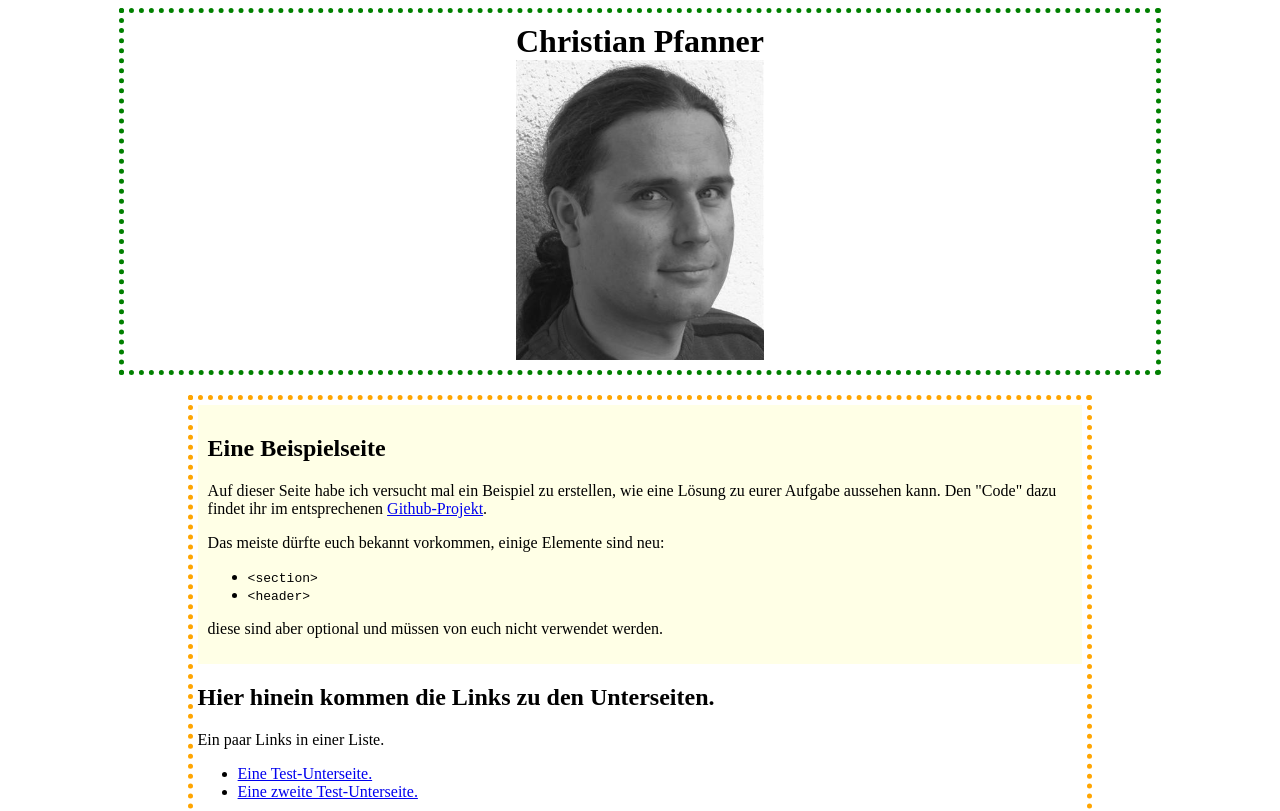
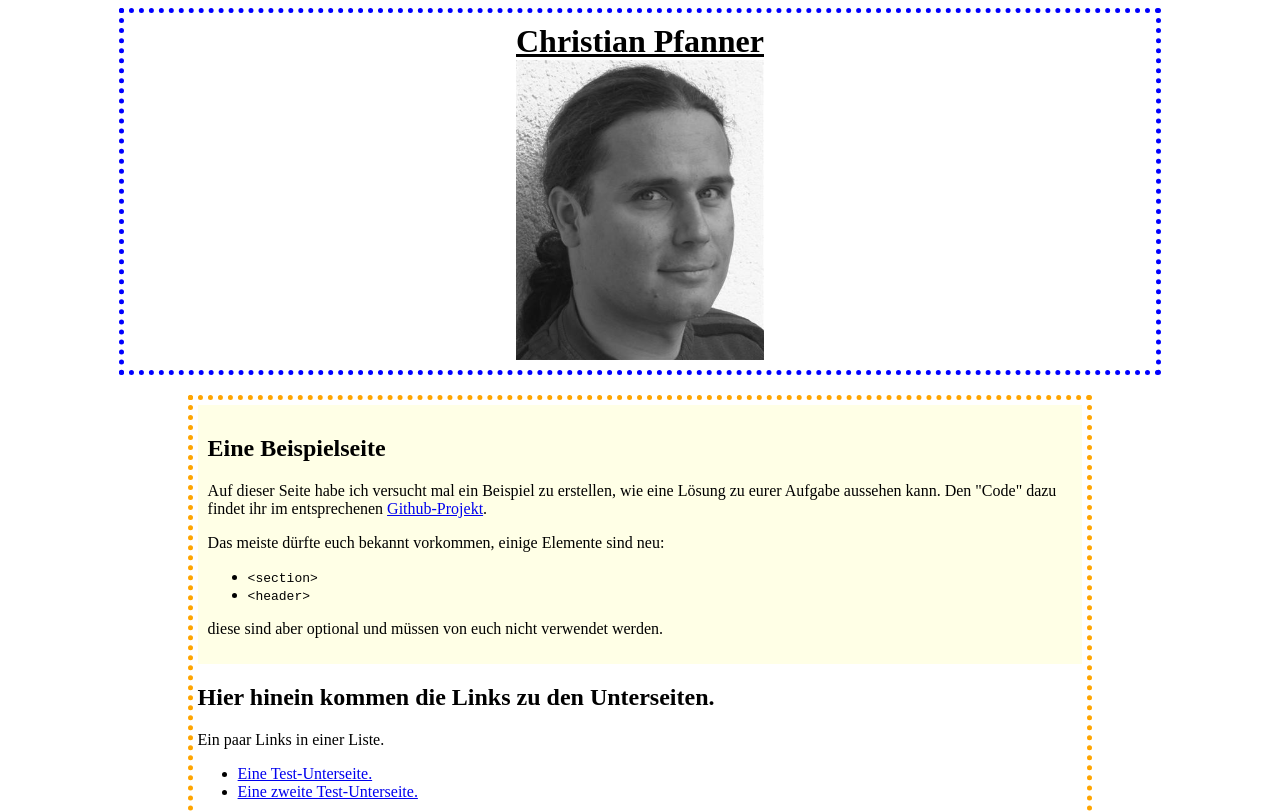
Before and after one commit to chripf/BORG_EGG, a plain HTML site: page index.html in a window 1280 px wide. Shown: the top 811 px of the page. Drawn offline with Linux system fonts and the light colour scheme.

Commit message:
addition image blue border underline title

```diff
--- a/index.html
+++ b/index.html
@@ -82,6 +82,7 @@
            </tr>
 
         </table>
+              <img src="images/ich.jpg" />
       </section>
      </div>
 
--- a/stylesheets/stylesheet.css
+++ b/stylesheets/stylesheet.css
@@ -1,7 +1,7 @@
 #page-header {
   margin: auto;
   width: 80%;
-  border: dotted green 5px;
+  border: dotted blue 5px;
   padding: 10px;
   margin-bottom: 20px;
 }
@@ -11,6 +11,7 @@
   margin: auto;
   display: block;
   text-align: center;
+  text-decoration: underline;
 }
 
 #page-header > img {
```
